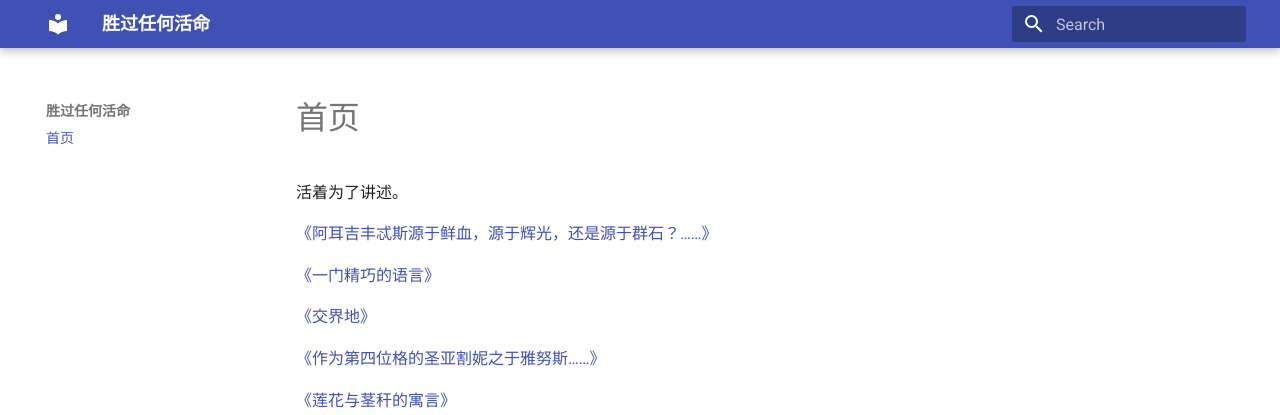
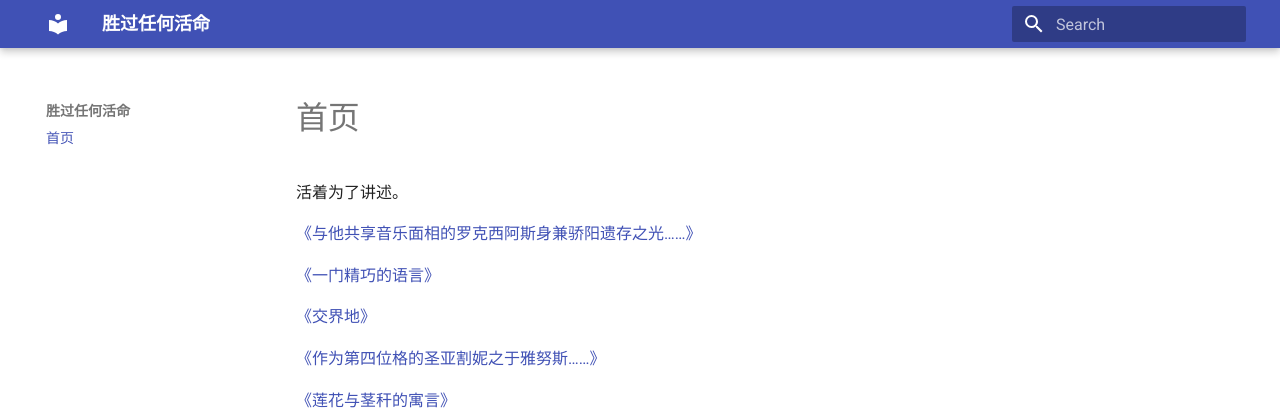
Before and after one commit to 2421bet-coder/my-personal-website, an MkDocs documentation site: the page built from docs/index.md, in a window 1280 px wide. Shown: the top 415 px of the page. Built offline with MkDocs 1.6.1 and Material for MkDocs 9.7.7, drawn with Linux system fonts in a browser that asks for light colours.

Commit message:
pre update 5

```diff
--- a/docs/index.md
+++ b/docs/index.md
@@ -1,6 +1,6 @@
 活着为了讲述。
 
-[《阿耳吉丰忒斯源于鲜血，源于辉光，还是源于群石？……》](apollo.md)
+[《与他共享音乐面相的罗克西阿斯身兼骄阳遗存之光……》](apollo.md)
 
 [《一门精巧的语言》](thoth.md)
 
```
